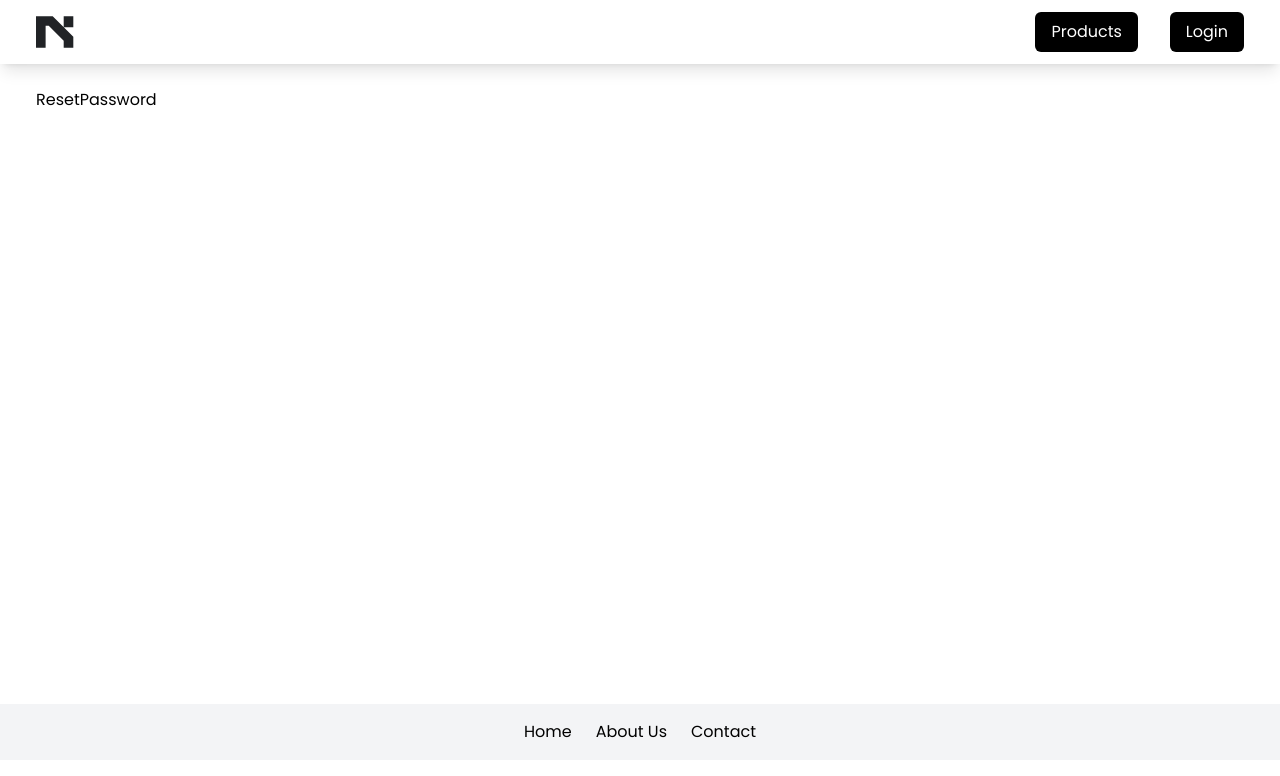
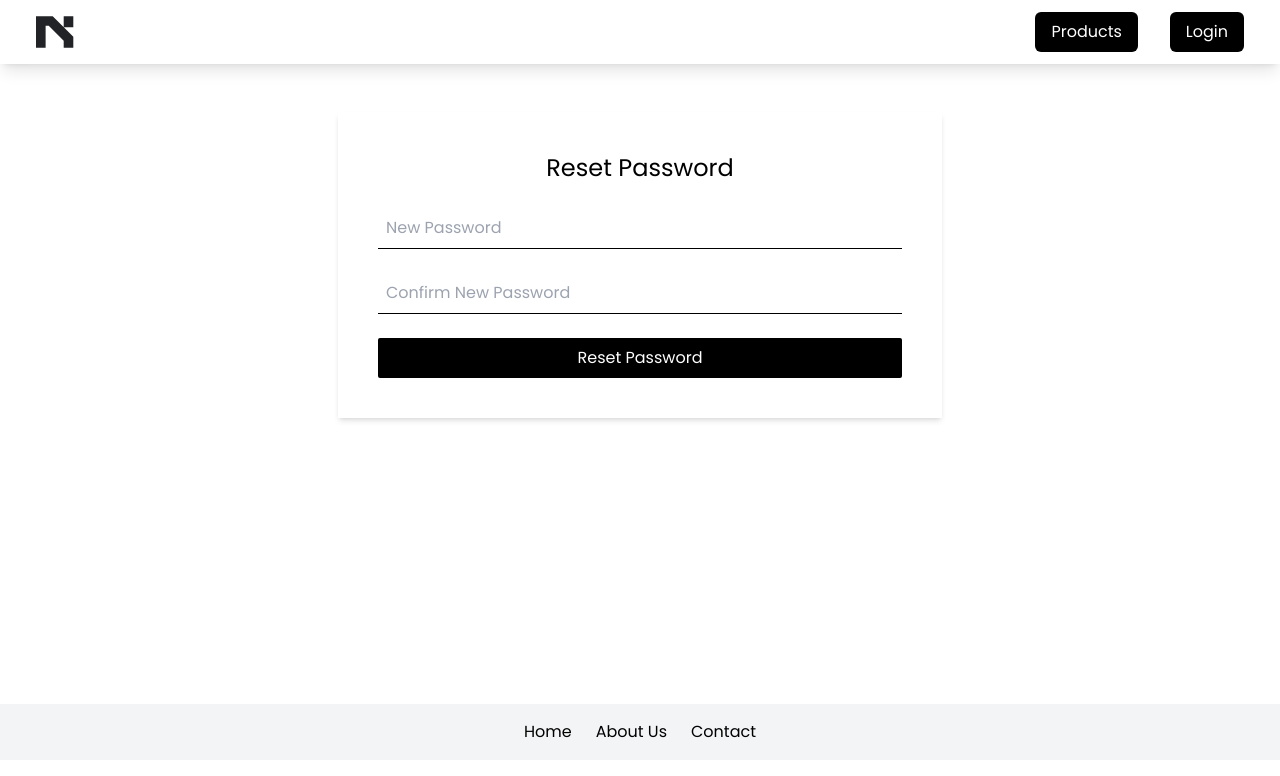
Before and after one commit to Saim1123/perfume-frontend, a React (Vite) app: page /reset-password/1 in a window 1280 px wide. Shown: the top 776 px of the page. Built offline with nearby package versions, Linux system fonts and the light colour scheme; no server answers.

Commit message:
add ResetPassword page

```diff
--- a/src/pages/auth/ResetPassword.jsx
+++ b/src/pages/auth/ResetPassword.jsx
@@ -1,5 +1,85 @@
+import { useFormik } from "formik";
+import * as yup from "yup";
+import { ClipLoader } from "react-spinners";
+import { useAuthStore } from "../../store/authStore";
+import { useParams, useNavigate } from "react-router-dom";
+import { toast } from "react-hot-toast";
+
 const ResetPassword = () => {
-  return <div>ResetPassword</div>;
+  const { resetPassword, isLoading, error } = useAuthStore();
+  const { token } = useParams();
+  const navigate = useNavigate();
+
+  const formik = useFormik({
+    initialValues: {
+      password: "",
+      confirmPassword: "",
+    },
+    validationSchema: yup.object({
+      password: yup.string().min(6, "Password must be at least 6 characters").required("Password is required"),
+      confirmPassword: yup
+        .string()
+        .oneOf([yup.ref("password")], "Passwords must match")
+        .required("Please confirm your password"),
+    }),
+    onSubmit: async ({ password }) => {
+      try {
+        await resetPassword(token, password);
+        toast.success("Password reset successfully");
+        navigate("/login");
+      } catch (err) {
+        console.error("Reset Password error:", err);
+        toast.error("Failed to reset password");
+      }
+    },
+  });
+
+  return (
+    <form
+      onSubmit={formik.handleSubmit}
+      className="w-[90%] bg-white shadow-md flex mt-6 justify-center flex-col gap-6 md:w-1/2 mx-auto p-10"
+    >
+      <h2 className="text-xl text-center md:text-2xl">Reset Password</h2>
+
+      <input
+        type="password"
+        name="password"
+        placeholder="New Password"
+        value={formik.values.password}
+        onChange={formik.handleChange}
+        onBlur={formik.handleBlur}
+        className="p-2 text-sm md:text-base border-b-[1.5px] border-black focus:outline-none"
+      />
+      {formik.touched.password && formik.errors.password ? (
+        <div className="text-red-600 text-sm md:text-base p-1 bg-red-200 rounded-sm">{formik.errors.password}</div>
+      ) : null}
+
+      <input
+        type="password"
+        name="confirmPassword"
+        placeholder="Confirm New Password"
+        value={formik.values.confirmPassword}
+        onChange={formik.handleChange}
+        onBlur={formik.handleBlur}
+        className="p-2 text-sm md:text-base border-b-[1.5px] border-black focus:outline-none"
+      />
+      {formik.touched.confirmPassword && formik.errors.confirmPassword ? (
+        <div className="text-red-600 text-sm md:text-base p-1 bg-red-200 rounded-sm">
+          {formik.errors.confirmPassword}
+        </div>
+      ) : null}
+
+      {error && <div className="text-red-600 text-sm md:text-base p-1 bg-red-200 rounded-sm">{error}</div>}
+
+      <button
+        type="submit"
+        disabled={isLoading || !formik.isValid}
+        className="py-2 px-4 rounded-sm bg-black text-white hover:bg-gray-900 cursor-pointer flex items-center justify-center"
+      >
+        {isLoading ? <ClipLoader color="white" size={20} /> : "Reset Password"}
+      </button>
+    </form>
+  );
 };
 
 export default ResetPassword;
```
